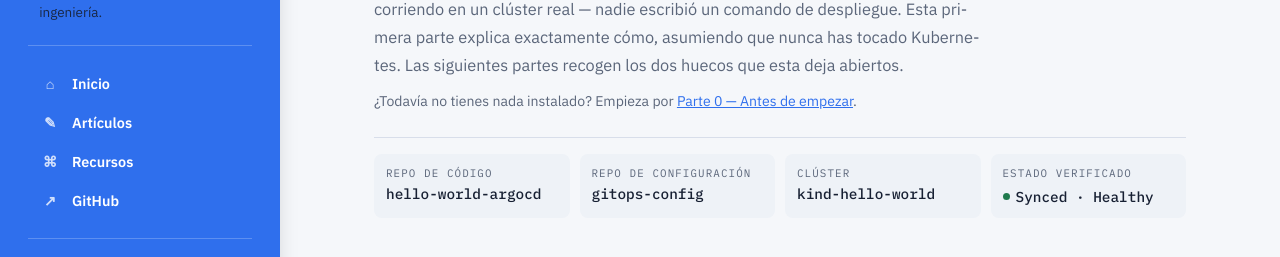
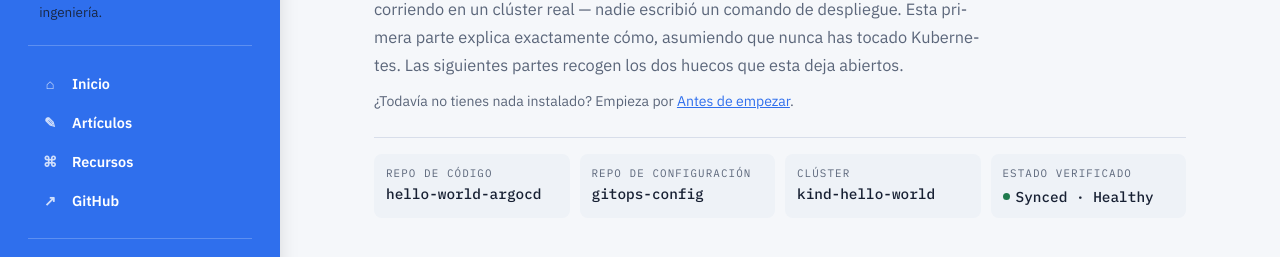
Before and after one commit to juanfranciscofernandezherreros/juanfranciscofernandezherreros.github.io, a Jekyll site: the page built from _posts/2026-08-22-part-1-hello-world-argocd-es.html, in a window 1280 px wide and 900 px high. Shown: the part 328-585 px from the top of the window. Built offline with Jekyll 4.4.1, drawn with Linux system fonts in a browser that asks for light colours.

Commit message:
Remove remaining numbered course label

```diff
--- a/_posts/2026-08-22-part-1-hello-world-argocd-es.html
+++ b/_posts/2026-08-22-part-1-hello-world-argocd-es.html
@@ -626,7 +626,7 @@ reading_minutes: 13
     <p class="lang-switch"><a href="../">EN · English</a></p>
     <h1>Hello World con ArgoCD</h1>
     <p class="lede">Editas un fichero, lo subes a GitHub, y unos segundos después una app real está corriendo en un clúster real — nadie escribió un comando de despliegue. Esta primera parte explica exactamente cómo, asumiendo que nunca has tocado Kubernetes. Las siguientes partes recogen los dos huecos que esta deja abiertos.</p>
-    <p class="muted" style="margin-top:10px; font-size:.88rem;">¿Todavía no tienes nada instalado? Empieza por <a href="../../../part-0/before-you-begin/es/">Parte 0 — Antes de empezar</a>.</p>
+    <p class="muted" style="margin-top:10px; font-size:.88rem;">¿Todavía no tienes nada instalado? Empieza por <a href="../../../part-0/before-you-begin/es/">Antes de empezar</a>.</p>
     <dl class="stamp">
       <div>
         <dt>Repo de código</dt>
```
